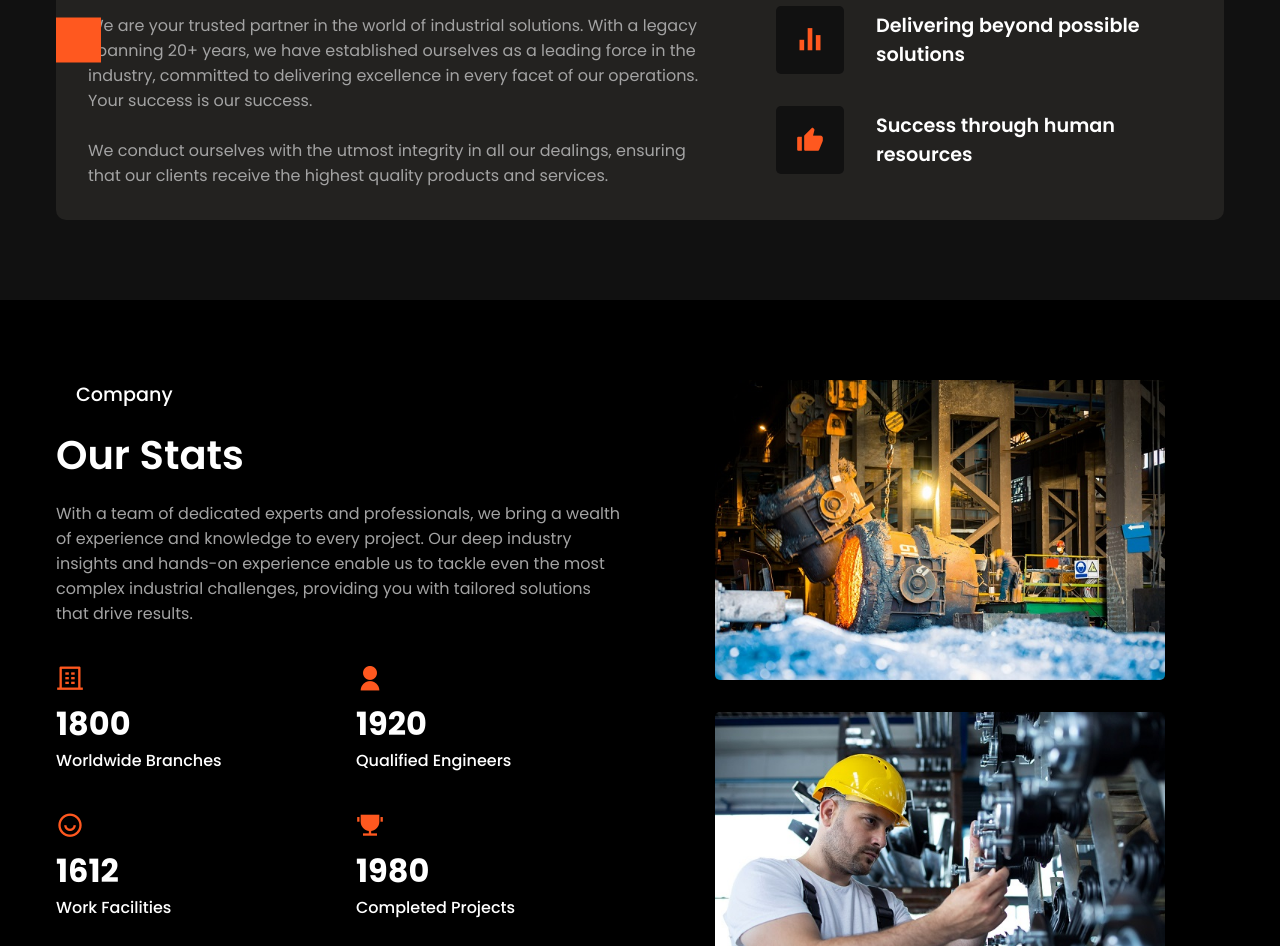
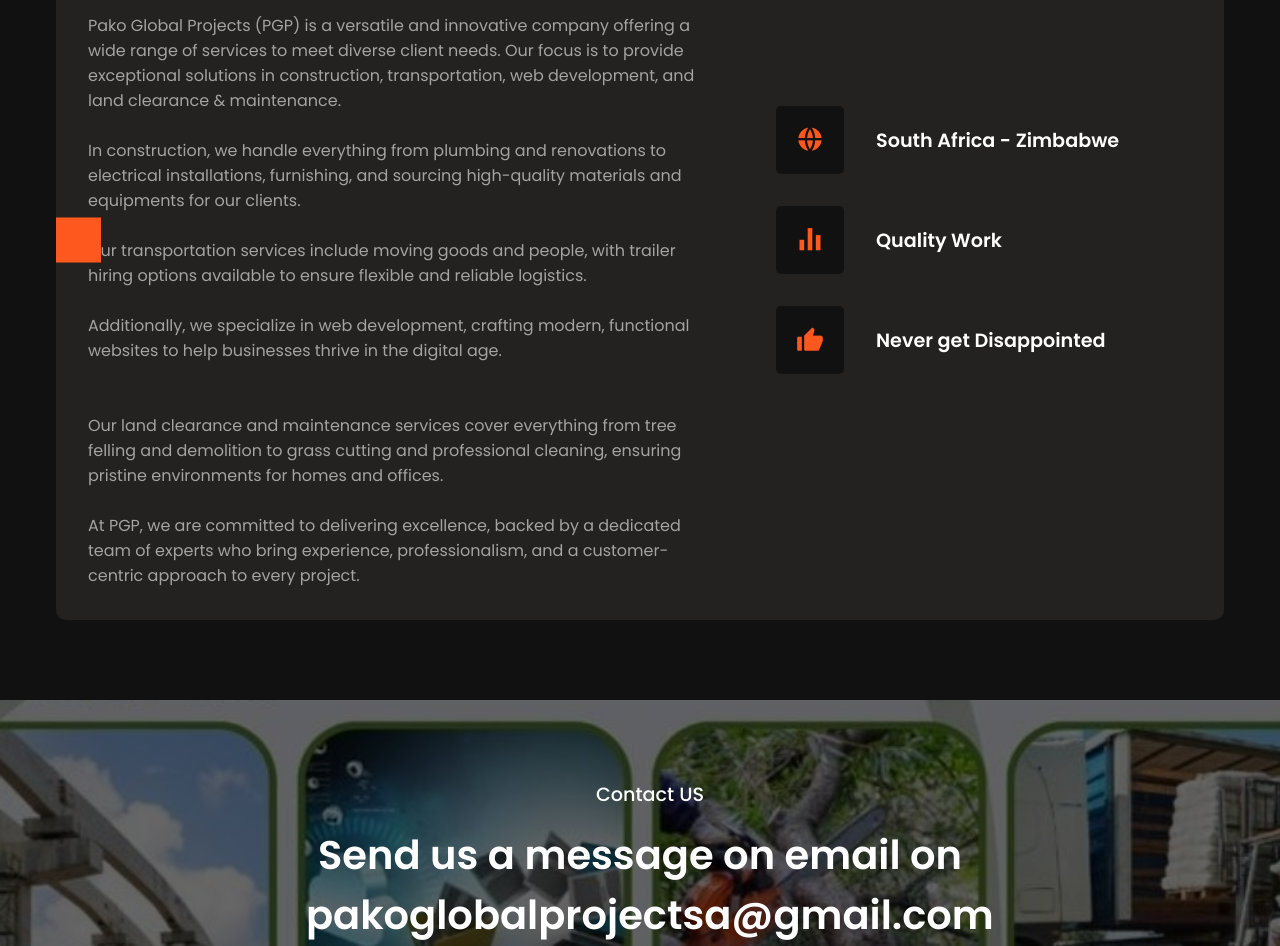
Before and after one commit to takumachida/pako, a plain HTML site: page index.html in a window 1280 px wide. Shown: the part 666-1612 px from the top of the page. Drawn offline with nearby package versions, Linux system fonts and the light colour scheme.

Commit message:
Add files via upload

```diff
--- a/index.html
+++ b/index.html
@@ -21,7 +21,6 @@
         <ul class="nav__links" id="nav-links">
           <li class="link"><a href="#home">Home</a></li>
           <li class="link"><a href="#about">About</a></li>
-          <li class="link"><a href="#stats">Services</a></li>
           <li class="link"><a href="#subscribe">Message</a></li>
         </ul>
         <div class="nav__menu__btn" id="menu-btn">
@@ -41,101 +40,63 @@
             <p class="section__subheader">About Us</p>
             <h2 class="section__header">Company Focus</h2>
             <p class="para">
-              We are your trusted partner in the world of industrial solutions.
-              With a legacy spanning 20+ years, we have established ourselves as
-              a leading force in the industry, committed to delivering
-              excellence in every facet of our operations. Your success is our
-              success.
+              Pako Global Projects (PGP) is a versatile and innovative company offering a wide range
+              of services to meet diverse client needs. Our focus is to provide exceptional solutions
+              in construction, transportation, web development, and land clearance & maintenance.
+
             </p>
             <br />
             <p class="para">
-              We conduct ourselves with the utmost integrity in all our
-              dealings, ensuring that our clients receive the highest quality
-              products and services.
+              In construction, we handle everything from plumbing and renovations to electrical installations,
+              furnishing, and sourcing high-quality materials and equipments for our clients.
+
             </p>
+            <br />
+            <p class="para">
+              Our transportation services include moving goods and people, with trailer hiring options
+              available to ensure flexible and reliable logistics.
+
+
+            </p>
+            <br />
+            <p class="para">
+
+              Additionally, we specialize in web development, crafting modern, functional websites to help businesses
+              thrive in the digital age.
+            </p>
+            <br />
+
+            <br />
+            <p class="para">
+
+              Our land clearance and maintenance services cover everything from tree felling
+              and demolition to grass cutting and professional cleaning, ensuring pristine environments for homes and offices.
+            </p>
+            <br />
+
+
+
+            <p class="para">
+              At PGP, we are committed to delivering excellence, backed by a dedicated team of experts who bring
+              experience, professionalism, and a customer-centric approach to every project.
+            </p>
+
+
           </div>
           <div class="about__list">
             <div class="about__item">
               <span><i class="ri-global-fill"></i></span>
-              <h4>The reliable industry takes many forms</h4>
+              <h4>South Africa - Zimbabwe</h4>
             </div>
             <div class="about__item">
               <span><i class="ri-bar-chart-fill"></i></span>
-              <h4>Delivering beyond possible solutions</h4>
+              <h4>Quality Work</h4>
             </div>
             <div class="about__item">
               <span><i class="ri-thumb-up-fill"></i></span>
-              <h4>Success through human resources</h4>
+              <h4>Never get Disappointed</h4>
             </div>
-          </div>
-        </div>
-      </div>
-    </section>
 
-    <section class="stats" id="stats">
-      <div class="section__container stats__container">
-        <div class="stats__content">
-          <p class="section__subheader">Company</p>
-          <h2 class="section__header">Our Stats</h2>
-          <p class="para">
-            With a team of dedicated experts and professionals, we bring a
-            wealth of experience and knowledge to every project. Our deep
-            industry insights and hands-on experience enable us to tackle even
-            the most complex industrial challenges, providing you with tailored
-            solutions that drive results.
-          </p>
-          <div class="stats__grid">
-            <div class="stats__card">
-              <span><i class="ri-building-4-line"></i></span>
-              <h4>1800</h4>
-              <p>Worldwide Branches</p>
-            </div>
-            <div class="stats__card">
-              <span><i class="ri-user-fill"></i></span>
-              <h4>1920</h4>
-              <p>Qualified Engineers</p>
-            </div>
-            <div class="stats__card">
-              <span><i class="ri-user-smile-line"></i></span>
-              <h4>1612</h4>
-              <p>Work Facilities</p>
-            </div>
-            <div class="stats__card">
-              <span><i class="ri-trophy-fill"></i></span>
-              <h4>1980</h4>
-              <p>Completed Projects</p>
-            </div>
-          </div>
-        </div>
-        <div class="stats__image">
-          <img src="assets/stats-1.jpg" alt="stats" />
-          <img src="assets/stats-2.jpg" alt="stats" />
-        </div>
-      </div>
-    </section>
-
-    <section class="banner">
-      <div class="section__container banner__container">
-        <div class="banner__content">
-          <p class="section__subheader">More Info</p>
-          <h2 class="section__header">
-            We Believe In Building Long Lasting Business Relationships
-          </h2>
-          <p class="para">
-            While we have a global reach, we understand the importance of local
-            support. Our network of offices and partners across Countries allows
-            us to serve you with the personal touch of a local company, while
-            leveraging our global resources.
-          </p>
-          <div class="banner__btns">
-            <button class="btn btn__secondary">
-              Read More
-              <span><i class="ri-arrow-right-double-line"></i></span>
-            </button>
-            <button class="btn btn__primary">
-              Get a Quote
-              <span><i class="ri-arrow-right-double-line"></i></span>
-            </button>
           </div>
         </div>
       </div>
@@ -143,24 +104,13 @@
 
 
 
-
-
-
     <section class="subscribe" id="subscribe">
       <div class="section__container subscribe__container">
         <p class="section__subheader">Contact US</p>
         <h2 class="section__header">
-          Send us a message and we will get back to you ASAP
+          Send us a message on email on pakoglobalprojectsa@gmail.com and we will get back to you ASAP
         </h2>
-        <form action="/">
-          <input type="text" placeholder="Email" />
-          <input type="text" placeholder="Message" />
-          <button class="btn btn__primary">Send Message</button>
-        </form>
-        <p class="para">
-          By sumbitting this form, you agree to the
-          <a href="#">privacy policy</a> and <a href="#">terms of use.</a>
-        </p>
+
       </div>
     </section>
 
@@ -175,19 +125,14 @@
           <p>
             We take pride in quality service under one roof.
           </p>
-          <div class="footer__socials">
-            <a href="#"><i class="ri-facebook-fill"></i></a>
-            <a href="#"><i class="ri-twitter-fill"></i></a>
-            <a href="#"><i class="ri-instagram-line"></i></a>
-            <a href="#"><i class="ri-linkedin-fill"></i></a>
-          </div>
+
         </div>
         <div class="footer__col">
           <h4>Quick Links</h4>
           <div class="footer__links">
             <a href="#">Home</a>
             <a href="#">About Us</a>
-            <a href="#">Services</a>
+
 
 
           </div>
@@ -197,7 +142,6 @@
           <div class="footer__links">
             <a href="#">Construction</a>
             <a href="#">Transportation</a>
-            <a href="#">Agriculture</a>
             <a href="#">Web Development</a>
             <a href="#">Land Clearance & Mantainance</a>
           </div>
@@ -206,7 +150,6 @@
           <h4>Help</h4>
           <div class="footer__links">
             <a href="simbamachida@gmail.com">pakoglobalprojectsa@gmail.com</a>
-            <a href="machidats@gmail.com">machidats@gmail.com</a>
             <a href="#">+27 72 122 1550</a>
           </div>
         </div>
```
